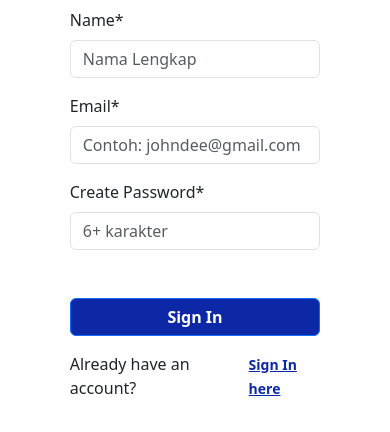
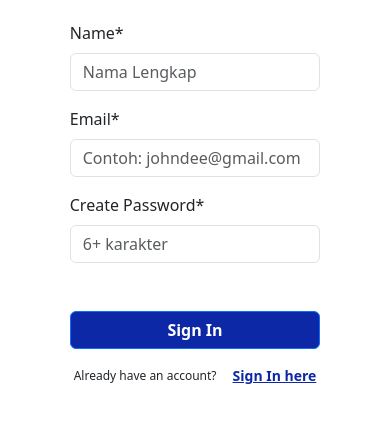
Before and after one commit to DavincyProject/challenge1, a plain HTML site: page pages/auth/register.html in a window 390 px wide. Shown: the part 268-700 px from the top of the page. Drawn offline with Linux system fonts and the light colour scheme.

Commit message:
tweaks: index.html and responsive login register

```diff
--- a/pages/auth/css/auth.css
+++ b/pages/auth/css/auth.css
@@ -48,4 +48,8 @@
   .custom-display {
     display: initial;
   }
+
+  .bottom-size p {
+    font-size: 12px;
+  }
 }
--- a/pages/auth/register.html
+++ b/pages/auth/register.html
@@ -84,7 +84,7 @@
               </div>
             </form>
             <div
-              class="d-flex justify-content-center align-items-center gap-3 mt-3"
+              class="d-flex justify-content-center align-items-center gap-3 mt-3 bottom-size"
             >
               <p>Already have an account?</p>
               <p><a href="login.html" class="custom-size">Sign In here</a></p>
```
Also changed, not shown: index.html (+2 -2 lines).
